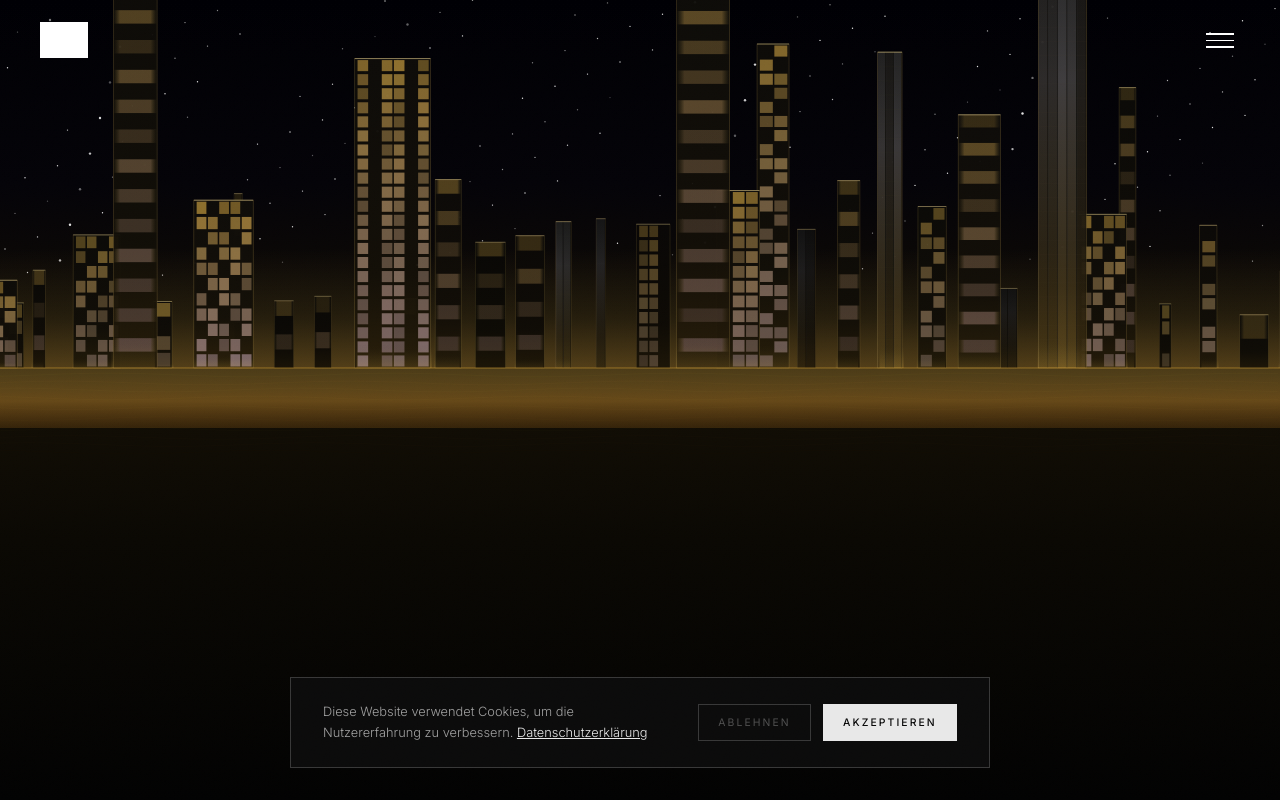
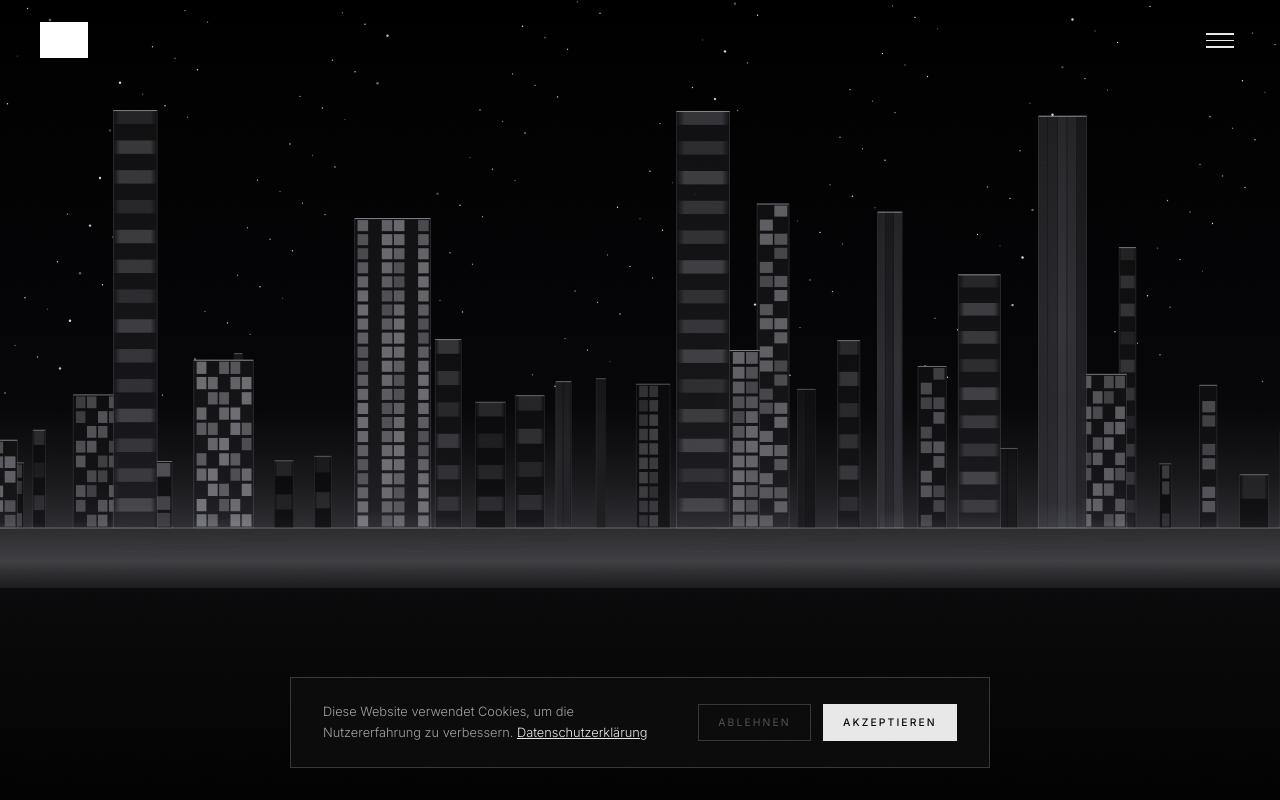
Before and after one commit to khojastehtayfun-dotcom/tayfunkhojasteh, a Next.js app: page / in a window 1280 px wide. Shown: the top 800 px of the page. Built offline with nearby package versions, Linux system fonts and the light colour scheme; grey boxes are pictures that could not be loaded.

Commit message:
feat: chrome skyline + playfair display + black theme

```diff
--- a/src/app/globals.css
+++ b/src/app/globals.css
@@ -1,14 +1,14 @@
-@import url('https://fonts.googleapis.com/css2?family=Bebas+Neue&family=Inter:wght@300;400;500&display=swap');
+@import url('https://fonts.googleapis.com/css2?family=Bebas+Neue&family=Inter:wght@300;400;500&family=Playfair+Display:wght@400;700&display=swap');
 
 :root {
-  --black:       #080808;
+  --black:       #0a0a0a;
   --chrome-1:    #e8e8e8;
   --chrome-2:    #a0a0a0;
   --chrome-3:    #383838;
   --chrome-glow: #d4d4d4;
   --accent:      #c9a84c;
   --accent-dim:  #8a6f2e;
-  --bg:          #080808;
+  --bg:          #0a0a0a;
   --text:        #e8e8e8;
   --text-muted:  #505050;
 }
@@ -32,18 +32,15 @@ body {
   -webkit-font-smoothing: antialiased;
 }
 
-/* Scrollbar */
 ::-webkit-scrollbar { width: 3px; }
 ::-webkit-scrollbar-track { background: var(--black); }
 ::-webkit-scrollbar-thumb { background: var(--accent-dim); }
 
-/* Selection */
 ::selection {
-  background: var(--accent-dim);
+  background: var(--chrome-3);
   color: var(--chrome-1);
 }
 
-/* Noise Overlay */
 body::after {
   content: '';
   position: fixed;
--- a/src/components/Hero.module.css
+++ b/src/components/Hero.module.css
@@ -1,7 +1,7 @@
 .hero {
   position: relative;
   width: 100%;
-  height: 180vh;
+  height: 200vh;
   background: var(--bg);
 }
 
@@ -46,14 +46,12 @@
 }
 
 .name {
-  font-family: 'Bebas Neue', sans-serif;
-  font-size: clamp(1.1rem, 2.5vw, 1.8rem);
-  letter-spacing: 0.35em;
+  font-family: 'Playfair Display', serif;
+  font-size: clamp(1.8rem, 4vw, 3.5rem);
+  font-weight: 700;
+  letter-spacing: 0.02em;
   text-align: center;
-  background: linear-gradient(160deg, #ffffff 0%, #a0a0a0 100%);
-  -webkit-background-clip: text;
-  -webkit-text-fill-color: transparent;
-  background-clip: text;
+  color: #e8e8e8;
   margin: 0;
 }
 
--- a/src/components/Hero.tsx
+++ b/src/components/Hero.tsx
@@ -19,7 +19,7 @@ function generateCity(count: number, canvasWidth: number): Building[] {
   const buildings: Building[] = []
   const totalWidth = canvasWidth * 2.2
   const startX = -canvasWidth * 0.1
-  const styles: ('glass' | 'grid' | 'stripe')[] = ['glass', 'grid', 'stripe']
+  const styleList: ('glass' | 'grid' | 'stripe')[] = ['glass', 'grid', 'stripe']
 
   for (let i = 0; i < count; i++) {
     const x = startX + (i / count) * totalWidth
@@ -30,7 +30,7 @@ function generateCity(count: number, canvasWidth: number): Building[] {
     const windowCols = Math.floor(width / 11)
     buildings.push({
       x, width, height, floors, windowCols,
-      style: styles[Math.floor(Math.random() * styles.length)],
+      style: styleList[Math.floor(Math.random() * styleList.length)],
       seed: Math.random() * 1000,
       depth,
     })
@@ -79,47 +79,45 @@ export default function Hero() {
       ctx.clearRect(0, 0, width, height)
       if (p < 0.001) { raf = requestAnimationFrame(draw); return }
 
-      const horizonY = height * (0.68 - ep * 0.22)
+      const horizonY = height * (0.88 - ep * 0.22)
 
-      // Dramatischer Himmel
+      // Schwarzer Himmel
       const skyGrad = ctx.createLinearGradient(0, 0, 0, horizonY)
-      skyGrad.addColorStop(0,   `rgba(0,0,4,${Math.min(ep * 1.5, 1)})`)
-      skyGrad.addColorStop(0.5, `rgba(4,3,8,${Math.min(ep * 1.3, 1)})`)
-      skyGrad.addColorStop(0.85,`rgba(14,10,4,${Math.min(ep * 1.1, 1)})`)
-      skyGrad.addColorStop(1,   `rgba(30,20,6,${Math.min(ep, 1)})`)
+      skyGrad.addColorStop(0,    `rgba(0,0,0,${Math.min(ep * 1.5, 1)})`)
+      skyGrad.addColorStop(0.6,  `rgba(4,4,6,${Math.min(ep * 1.3, 1)})`)
+      skyGrad.addColorStop(0.85, `rgba(8,8,10,${Math.min(ep * 1.1, 1)})`)
+      skyGrad.addColorStop(1,    `rgba(15,15,18,${Math.min(ep, 1)})`)
       ctx.fillStyle = skyGrad
       ctx.fillRect(0, 0, width, horizonY)
 
-      // Sterne — heller
+      // Sterne
       if (ep > 0.2) {
         for (let i = 0; i < 200; i++) {
           const sx = (i * 137.5 + 50) % width
           const sy = (i * 97.3 + 20) % (horizonY * 0.75)
           const twinkle = 0.3 + 0.7 * Math.abs(Math.sin(time * 1.2 + i * 0.6))
           const a = ((ep - 0.2) / 0.8) * twinkle * 0.9
-          const size = i % 7 === 0 ? 1.2 : 0.7
           ctx.beginPath()
-          ctx.arc(sx, sy, size, 0, Math.PI * 2)
+          ctx.arc(sx, sy, i % 7 === 0 ? 1.2 : 0.7, 0, Math.PI * 2)
           ctx.fillStyle = `rgba(255,255,255,${a})`
           ctx.fill()
         }
       }
 
-      // Wasser mit Tiefe
+      // Wasser
       const waterGrad = ctx.createLinearGradient(0, horizonY, 0, height)
-      waterGrad.addColorStop(0, `rgba(20,15,5,${ep})`)
-      waterGrad.addColorStop(0.4, `rgba(10,8,3,${ep})`)
+      waterGrad.addColorStop(0, `rgba(12,12,14,${ep})`)
       waterGrad.addColorStop(1, `rgba(2,2,2,${ep})`)
       ctx.fillStyle = waterGrad
       ctx.fillRect(0, horizonY, width, height - horizonY)
 
-      // STARKER Horizont Glow — Gold
+      // Chrome Horizont Glow
       const glowGrad = ctx.createLinearGradient(0, horizonY - 120, 0, horizonY + 60)
-      glowGrad.addColorStop(0,   `rgba(201,168,76,0)`)
-      glowGrad.addColorStop(0.4, `rgba(201,168,76,${ep * 0.12})`)
-      glowGrad.addColorStop(0.7, `rgba(255,200,80,${ep * 0.25})`)
-      glowGrad.addColorStop(0.85,`rgba(255,180,60,${ep * 0.35})`)
-      glowGrad.addColorStop(1,   `rgba(255,160,40,${ep * 0.15})`)
+      glowGrad.addColorStop(0,    `rgba(180,180,190,0)`)
+      glowGrad.addColorStop(0.4,  `rgba(180,180,190,${ep * 0.08})`)
+      glowGrad.addColorStop(0.7,  `rgba(200,200,210,${ep * 0.18})`)
+      glowGrad.addColorStop(0.85, `rgba(220,220,230,${ep * 0.25})`)
+      glowGrad.addColorStop(1,    `rgba(180,180,190,${ep * 0.1})`)
       ctx.fillStyle = glowGrad
       ctx.fillRect(0, horizonY - 120, width, 180)
 
@@ -134,121 +132,87 @@ export default function Hero() {
         const groundY = horizonY
         const bh = b.height * buildP
         const by = groundY - bh
+        const db = 0.3 + b.depth * 0.7
 
-        // Tiefe: hintere Gebäude dunkler
-        const depthBrightness = 0.3 + b.depth * 0.7
-
-        // Gebäude mit Gold-Unterbeleuchtung
         const buildGrad = ctx.createLinearGradient(bx, by, bx, groundY)
-        buildGrad.addColorStop(0,   `rgba(${Math.floor(15*depthBrightness)},${Math.floor(13*depthBrightness)},${Math.floor(10*depthBrightness)},0.97)`)
-        buildGrad.addColorStop(0.7, `rgba(${Math.floor(20*depthBrightness)},${Math.floor(16*depthBrightness)},${Math.floor(8*depthBrightness)},0.95)`)
-        buildGrad.addColorStop(1,   `rgba(${Math.floor(40*depthBrightness)},${Math.floor(30*depthBrightness)},${Math.floor(10*depthBrightness)},0.93)`)
+        buildGrad.addColorStop(0,   `rgba(${Math.floor(18*db)},${Math.floor(18*db)},${Math.floor(20*db)},0.97)`)
+        buildGrad.addColorStop(0.7, `rgba(${Math.floor(24*db)},${Math.floor(24*db)},${Math.floor(28*db)},0.95)`)
+        buildGrad.addColorStop(1,   `rgba(${Math.floor(35*db)},${Math.floor(35*db)},${Math.floor(40*db)},0.93)`)
         ctx.fillStyle = buildGrad
         ctx.fillRect(bx, by, b.width, bh)
 
         if (b.style === 'glass') {
-          // Glasfassade mit starken Reflexionen
           const cols = b.windowCols + 1
           for (let c = 0; c < cols; c++) {
             const cx2 = bx + (c / cols) * b.width
             const panelW = b.width / cols - 0.8
             const reflection = Math.abs(Math.sin(c * 0.9 + time * 0.12 + b.seed))
-            const glassAlpha = buildP * depthBrightness * (0.08 + reflection * 0.18)
+            const glassAlpha = buildP * db * (0.06 + reflection * 0.14)
             const glassGrad = ctx.createLinearGradient(cx2, by, cx2, by + bh)
-            glassGrad.addColorStop(0,   `rgba(180,190,210,${glassAlpha * 0.6})`)
-            glassGrad.addColorStop(0.3, `rgba(200,200,220,${glassAlpha})`)
-            glassGrad.addColorStop(0.8, `rgba(220,180,100,${glassAlpha * 0.7})`)
-            glassGrad.addColorStop(1,   `rgba(255,200,80,${glassAlpha * 0.9})`)
+            glassGrad.addColorStop(0,   `rgba(200,200,210,${glassAlpha * 0.6})`)
+            glassGrad.addColorStop(0.5, `rgba(180,180,195,${glassAlpha})`)
+            glassGrad.addColorStop(1,   `rgba(160,160,175,${glassAlpha * 0.8})`)
             ctx.fillStyle = glassGrad
             ctx.fillRect(cx2, by, panelW, bh)
-
-            ctx.strokeStyle = `rgba(100,110,130,${buildP * depthBrightness * 0.3})`
+            ctx.strokeStyle = `rgba(100,100,120,${buildP * db * 0.2})`
             ctx.lineWidth = 0.3
             ctx.beginPath()
             ctx.moveTo(cx2, by)
             ctx.lineTo(cx2, by + bh)
             ctx.stroke()
           }
-
-          for (let f = 0; f < b.floors; f++) {
-            const fy = by + (f / b.floors) * bh
-            ctx.strokeStyle = `rgba(80,70,50,${buildP * depthBrightness * 0.2})`
-            ctx.lineWidth = 0.3
-            ctx.beginPath()
-            ctx.moveTo(bx, fy)
-            ctx.lineTo(bx + b.width, fy)
-            ctx.stroke()
-          }
-
         } else if (b.style === 'grid') {
           const floorH = bh / b.floors
           const winW = (b.width - 3) / b.windowCols - 1.5
-
           for (let row = 0; row < b.floors; row++) {
             for (let col = 0; col < b.windowCols; col++) {
               const idx = row * b.windowCols + col
-              const isLit = (idx + Math.floor(b.seed)) % 3 !== 0
-              if (!isLit) continue
-
+              if ((idx + Math.floor(b.seed)) % 3 === 0) continue
               const wx = bx + 2 + col * ((b.width - 3) / b.windowCols) + 0.8
               const wy = by + row * floorH + 1.5
               const wh = floorH - 3
-
               const flicker = 0.6 + 0.4 * Math.abs(Math.sin(time * 0.2 + row * 0.4 + col * 0.8 + b.seed))
-              // Untere Fenster gold, obere silber
-              const goldRatio = 1 - (row / b.floors)
-              const r = Math.floor(200 + 55 * goldRatio * depthBrightness)
-              const g = Math.floor(170 + 30 * goldRatio * depthBrightness)
-              const bv = Math.floor(80 + 120 * (1 - goldRatio) * depthBrightness)
-              const winAlpha = buildP * flicker * depthBrightness * 0.55
-
-              ctx.fillStyle = `rgba(${r},${g},${bv},${winAlpha})`
+              const brightness = Math.floor(160 + 60 * db)
+              ctx.fillStyle = `rgba(${brightness},${brightness},${brightness+10},${buildP * flicker * db * 0.45})`
               ctx.fillRect(wx, wy, winW, wh)
             }
           }
-
         } else {
-          // Stripe
           const bandCount = Math.floor(b.floors / 2)
           for (let band = 0; band < bandCount; band++) {
             const by2 = by + (band / bandCount) * bh
             const bandH = (bh / bandCount) * 0.45
-            const goldRatio = 1 - (band / bandCount)
-            const litAlpha = buildP * depthBrightness * (0.15 + 0.2 * Math.abs(Math.sin(band * 1.1 + b.seed + time * 0.08)))
+            const litAlpha = buildP * db * (0.12 + 0.15 * Math.abs(Math.sin(band * 1.1 + b.seed + time * 0.08)))
             const bandGrad = ctx.createLinearGradient(bx, by2, bx + b.width, by2)
-            bandGrad.addColorStop(0,   `rgba(201,168,76,0)`)
-            bandGrad.addColorStop(0.15,`rgba(${Math.floor(200+55*goldRatio)},${Math.floor(160+40*goldRatio)},${Math.floor(80+100*(1-goldRatio))},${litAlpha})`)
-            bandGrad.addColorStop(0.85,`rgba(${Math.floor(200+55*goldRatio)},${Math.floor(160+40*goldRatio)},${Math.floor(80+100*(1-goldRatio))},${litAlpha})`)
-            bandGrad.addColorStop(1,   `rgba(201,168,76,0)`)
+            bandGrad.addColorStop(0,    `rgba(180,180,190,0)`)
+            bandGrad.addColorStop(0.15, `rgba(190,190,200,${litAlpha})`)
+            bandGrad.addColorStop(0.85, `rgba(190,190,200,${litAlpha})`)
+            bandGrad.addColorStop(1,    `rgba(180,180,190,0)`)
             ctx.fillStyle = bandGrad
             ctx.fillRect(bx, by2, b.width, bandH)
           }
         }
 
-        // Gebäude Kante
-        ctx.strokeStyle = `rgba(${Math.floor(180*depthBrightness)},${Math.floor(150*depthBrightness)},${Math.floor(80*depthBrightness)},${buildP * 0.4})`
+        ctx.strokeStyle = `rgba(${Math.floor(160*db)},${Math.floor(160*db)},${Math.floor(175*db)},${buildP * 0.35})`
         ctx.lineWidth = 0.6
         ctx.strokeRect(bx, by, b.width, bh)
 
-        // Helle Top-Kante
-        ctx.strokeStyle = `rgba(220,200,140,${buildP * depthBrightness * 0.7})`
+        ctx.strokeStyle = `rgba(220,220,230,${buildP * db * 0.65})`
         ctx.lineWidth = 0.8
         ctx.beginPath()
         ctx.moveTo(bx, by)
         ctx.lineTo(bx + b.width, by)
         ctx.stroke()
 
-        // Wasser Reflexion — Gold
         if (ep > 0.35 && b.depth > 0.5) {
-          const reflAlpha = (ep - 0.35) * 0.45 * buildP * b.depth
           ctx.save()
           ctx.translate(bx + b.width / 2, groundY)
           ctx.scale(1, -0.28)
-          ctx.globalAlpha = reflAlpha
+          ctx.globalAlpha = (ep - 0.35) * 0.35 * buildP * b.depth
           ctx.translate(Math.sin(time * 0.5 + bi * 0.4) * 2, 0)
           const refGrad = ctx.createLinearGradient(0, 0, 0, bh * 0.28)
-          refGrad.addColorStop(0,   `rgba(255,200,80,0.5)`)
-          refGrad.addColorStop(0.5, `rgba(201,168,76,0.2)`)
+          refGrad.addColorStop(0,   `rgba(200,200,215,0.4)`)
+          refGrad.addColorStop(0.5, `rgba(180,180,195,0.2)`)
           refGrad.addColorStop(1,   `rgba(0,0,0,0)`)
           ctx.fillStyle = refGrad
           ctx.fillRect(-b.width / 2, 0, b.width, bh * 0.28)
@@ -256,12 +220,10 @@ export default function Hero() {
         }
       })
 
-      // Wasser Wellen — Gold
       if (ep > 0.2) {
         for (let w = 0; w < 12; w++) {
           const wy = horizonY + 5 + w * 9 + Math.sin(time * 0.7 + w) * 2
-          const waveAlpha = (ep - 0.2) * 0.12 * (1 - w / 12)
-          ctx.strokeStyle = `rgba(201,168,76,${waveAlpha})`
+          ctx.strokeStyle = `rgba(180,180,195,${(ep - 0.2) * 0.08 * (1 - w / 12)})`
           ctx.lineWidth = 0.4
           ctx.beginPath()
           ctx.moveTo(0, wy)
@@ -272,8 +234,7 @@ export default function Hero() {
         }
       }
 
-      // Horizont Linie — Gold
-      ctx.strokeStyle = `rgba(255,190,60,${ep * 0.5})`
+      ctx.strokeStyle = `rgba(220,220,235,${ep * 0.4})`
       ctx.lineWidth = 0.8
       ctx.beginPath()
       ctx.moveTo(0, horizonY)
--- a/src/components/Navigation.module.css
+++ b/src/components/Navigation.module.css
@@ -13,10 +13,10 @@
 }
 
 .nav.scrolled {
-  background: rgba(8, 8, 8, 0.92);
+  background: rgba(10, 10, 10, 0.92);
   backdrop-filter: blur(12px);
   padding: 1rem 2.5rem;
-  border-bottom: 1px solid rgba(255, 255, 255, 0.06);
+  border-bottom: 1px solid rgba(201, 168, 76, 0.12);
 }
 
 .nav.menuOpen {
@@ -64,7 +64,7 @@
   display: block;
   width: 28px;
   height: 1.5px;
-  background: #fff;
+  background: #e8e8e8;
   transition: transform 0.4s ease, opacity 0.3s ease;
   transform-origin: center;
 }
@@ -87,7 +87,7 @@
   position: fixed;
   inset: 0;
   z-index: 9997;
-  background: #080808;
+  background: #0a0a0a;
   display: flex;
   align-items: center;
   justify-content: center;
@@ -113,18 +113,18 @@
 }
 
 .overlayLinks li {
-  border-top: 1px solid rgba(255, 255, 255, 0.08);
+  border-top: 1px solid rgba(255, 255, 255, 0.06);
 }
 
 .overlayLinks li:last-child {
-  border-bottom: 1px solid rgba(255, 255, 255, 0.08);
+  border-bottom: 1px solid rgba(255, 255, 255, 0.06);
 }
 
 .overlayLinks button {
   background: none;
   border: none;
   cursor: pointer;
-  color: #fff;
+  color: #e8e8e8;
   font-family: 'Bebas Neue', sans-serif;
   font-size: clamp(3rem, 8vw, 7rem);
   letter-spacing: 0.06em;
@@ -145,7 +145,7 @@
 .itemNum {
   font-family: 'Inter', sans-serif;
   font-size: clamp(0.65rem, 1.2vw, 0.8rem);
-  color: rgba(255, 255, 255, 0.3);
+  color: rgba(201, 168, 76, 0.4);
   letter-spacing: 0.2em;
   margin-top: 0.4rem;
   min-width: 2rem;
@@ -163,7 +163,7 @@
   font-family: 'Inter', sans-serif;
   font-size: 0.6rem;
   letter-spacing: 0.5em;
-  color: rgba(255, 255, 255, 0.2);
+  color: rgba(232, 232, 232, 0.2);
   margin: 0;
 }
 
@@ -178,7 +178,7 @@
   background: none;
   border: none;
   cursor: pointer;
-  color: rgba(255, 255, 255, 0.35);
+  color: rgba(232, 232, 232, 0.35);
   font-family: 'Inter', sans-serif;
   font-size: 0.7rem;
   letter-spacing: 0.2em;
@@ -191,6 +191,6 @@
 }
 
 .divider {
-  color: rgba(255, 255, 255, 0.2);
+  color: rgba(232, 232, 232, 0.2);
   font-size: 0.7rem;
 }
```
Also changed, not shown: src/components/LoadingScreen.module.css (+14 -5 lines).
